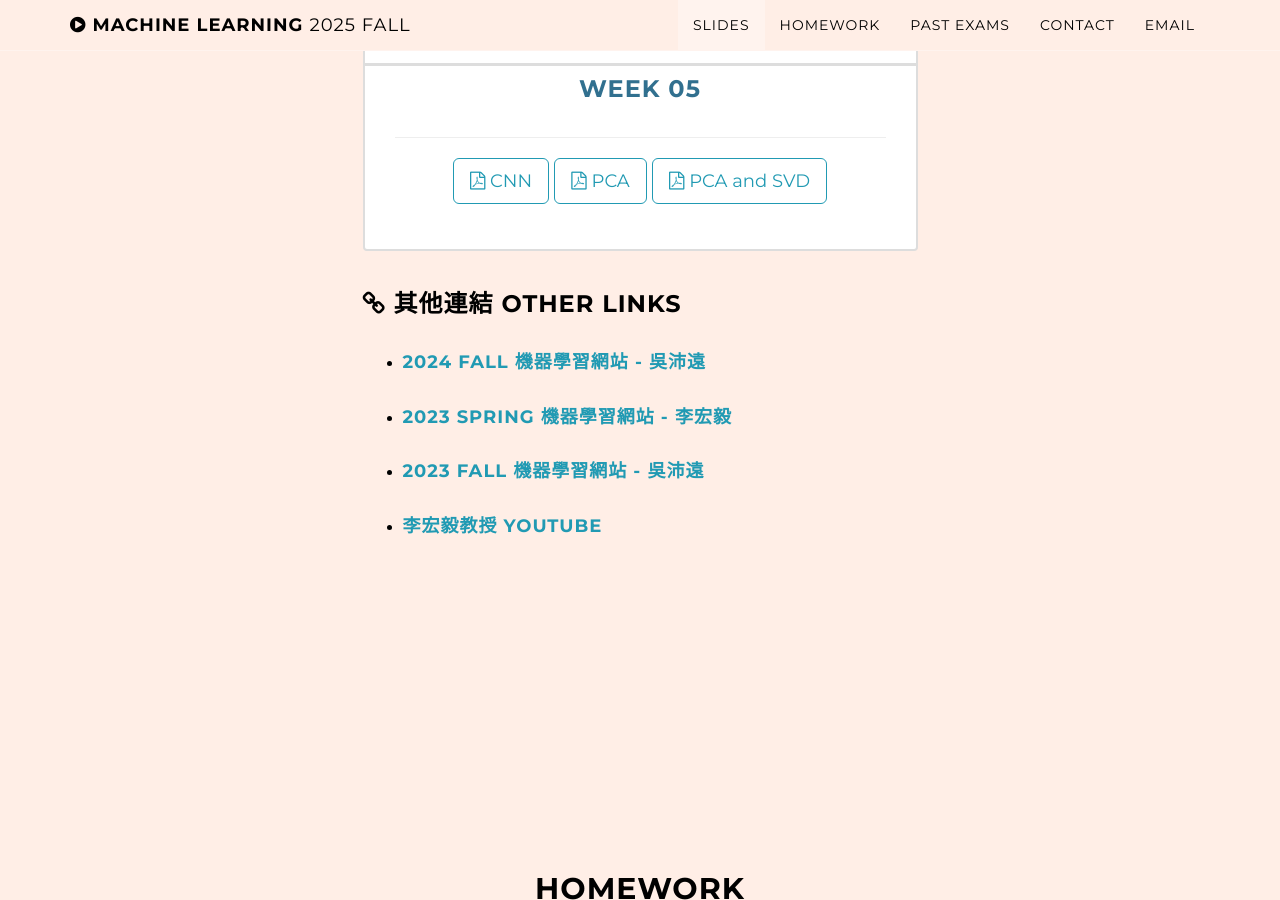
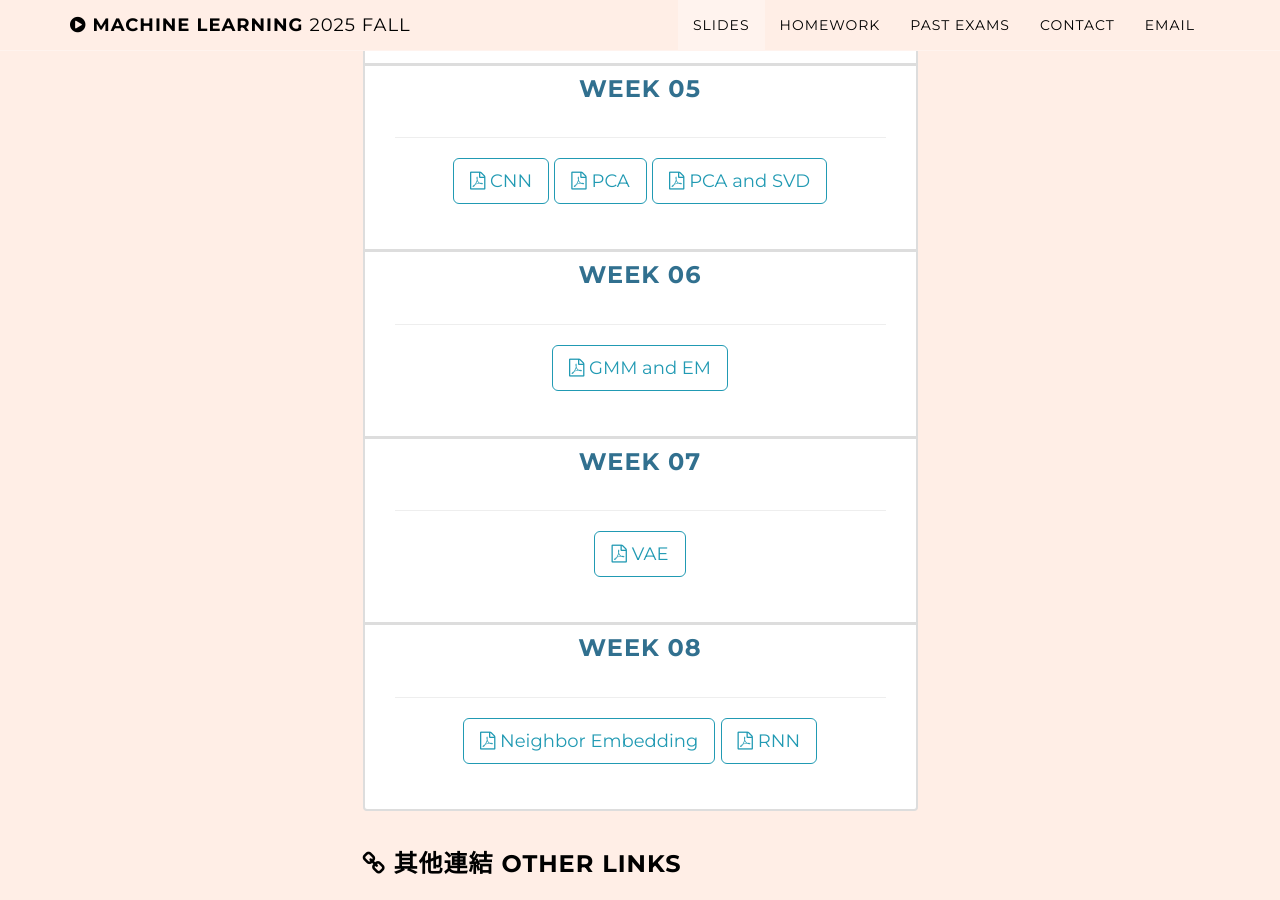
Before and after one commit to ntueemlta2025/ntueemlta2025.github.io, a Jekyll site: the page built from index.html, in a window 1280 px wide and 900 px high, scrolled down 2069 px. Built offline with Jekyll 4.4.1, drawn with Linux system fonts in a browser that asks for light colours.

Commit message:
release W6, W7, W8 slides

```diff
--- a/_config.yml
+++ b/_config.yml
@@ -123,6 +123,28 @@ syllabus:
         kind: file-pdf-o
         path: ./slides/week5/W5_PCA_SVD.pdf
 
+  - title: Week 06
+    slides:
+      - title: GMM and EM
+        kind: file-pdf-o
+        path: ./slides/week6/W6_GMM_EM.pdf
+
+  - title: Week 07
+    slides:
+      - title: VAE
+        kind: file-pdf-o
+        path: ./slides/week7/W7_GMM_EM.pdf
+
+  - title: Week 08
+    slides:
+      - title: Neighbor Embedding
+        kind: file-pdf-o
+        path: ./slides/week8/W8_TSNE.pdf
+
+      - title: RNN
+        kind: file-pdf-o
+        path: ./slides/week8/W8_RNN.pdf
+
 # Resources:
 resources: #ok
   - title: 2024 fall 機器學習網站 - 吳沛遠
@@ -165,6 +187,9 @@ homeworks:
       - title: math
         kind: file-pdf-o
         url: https://ntueemlta2025.github.io/homeworks/hw1/ml-2025fall-hw1-math.pdf
+
+  - title: HW2 - CNN
+    links:
       # - title: TA sharing
       #   kind: file-pdf-o
       #   url: https://ntueemlta2023.github.io/homeworks/hw1/TA_Sharing.pdf
```
Also changed, not shown: 1 other file.
